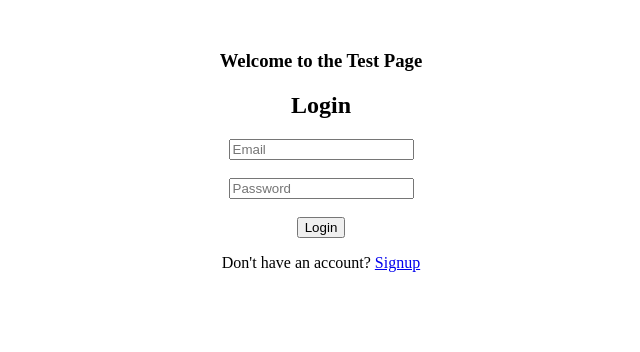
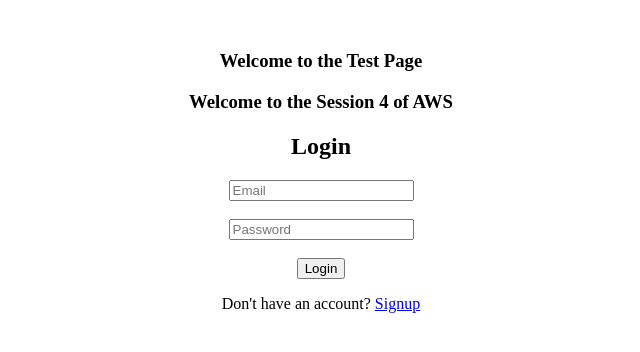
Before and after one commit to ABVenu/test-aws-amplify, a plain HTML site: page index.html in a window 1280 px wide. Shown: the whole page, without its empty margins (319-959 px from the left). Drawn offline with Linux system fonts and the light colour scheme.

Commit message:
Login page updated

```diff
--- a/index.html
+++ b/index.html
@@ -7,6 +7,7 @@
 </head>
 <body style="text-align:center; margin-top:50px;">
   <h3>Welcome to the Test Page</h3>
+  <h3>Welcome to the Session 4 of AWS</h3>
   <h2>Login</h2>
   <form id="loginForm">
     <input type="email" id="loginEmail" placeholder="Email" required><br><br>
```
Also changed, not shown: 1 other file.
